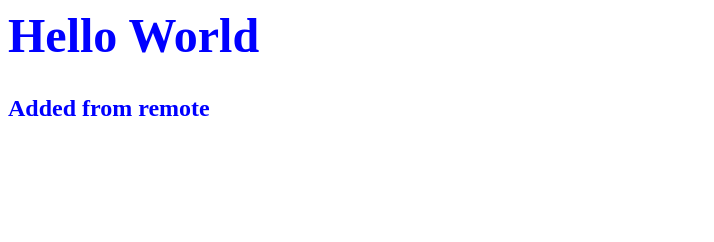
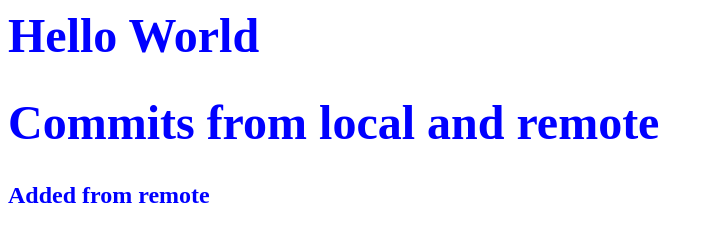
Before and after one commit to neerajdase/myGitProject, a plain HTML site: page index.html in a window 1280 px wide. Shown: the whole page, without its empty margins (0-714 px from the left). Drawn offline with Linux system fonts and the light colour scheme.

Commit message:
Added from local

```diff
--- a/index.html
+++ b/index.html
@@ -7,5 +7,6 @@ H2 {color:blue}
 </style>
 </head>
 <h1>Hello World</h1>
+<h1>Commits from local and remote</h1>
 <h2>Added from remote</h2>
 </html>
```
